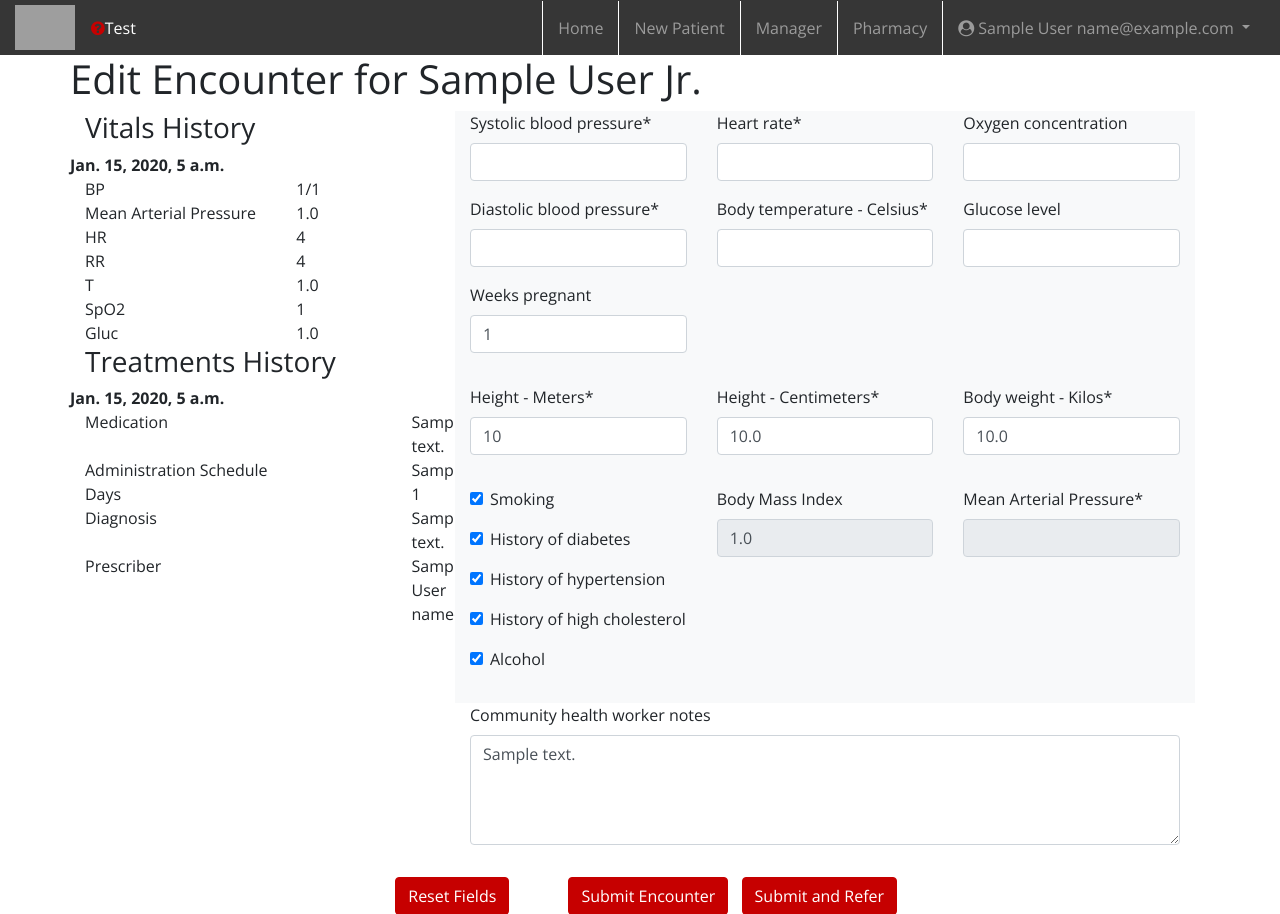
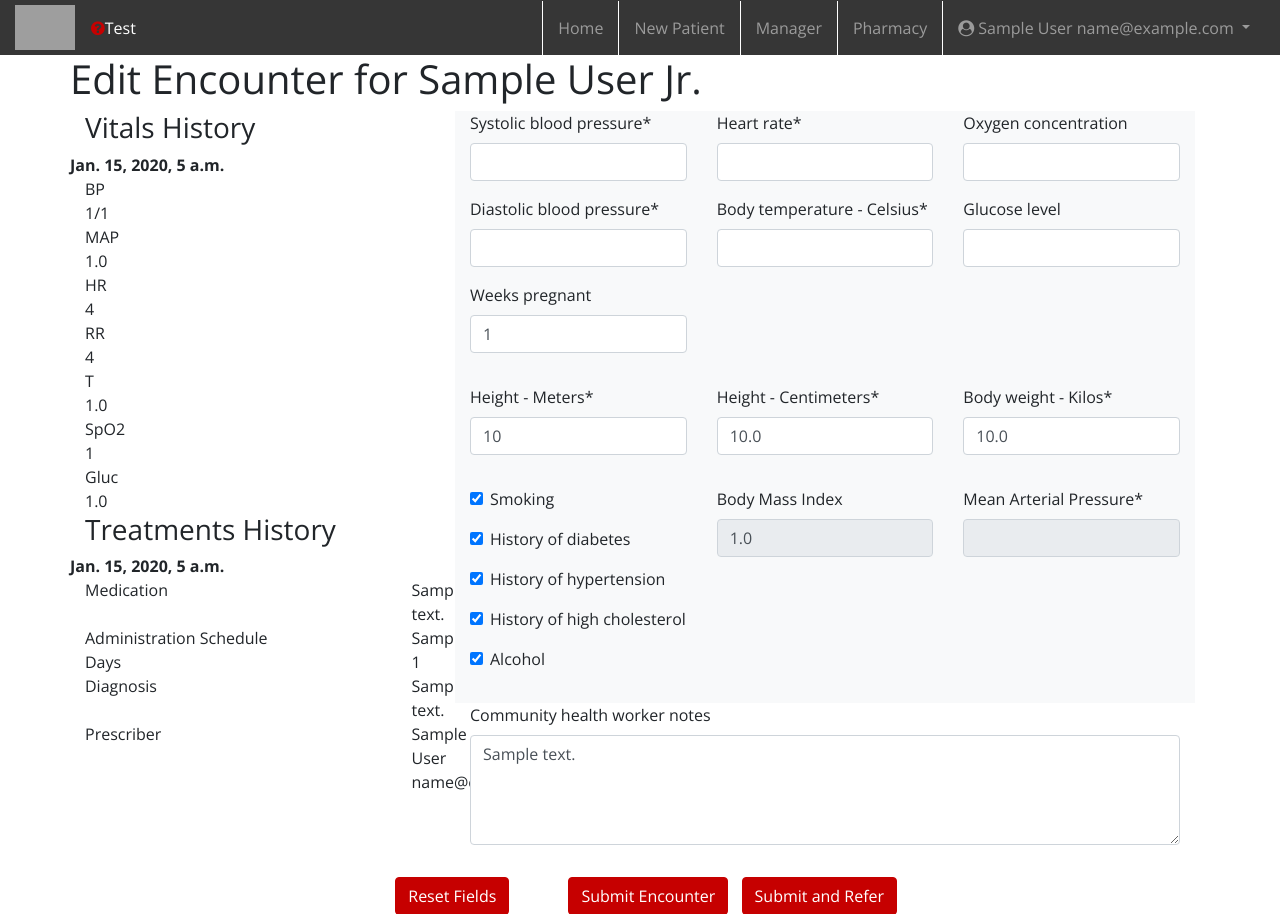
Before and after one commit to FEMR/fEMR-OnChain-Core, a Django app: page /encounter_edit_form_view/1/1 in a window 1280 px wide. Shown: the top 914 px of the page. Run offline with Django 3.2, Linux system fonts and the light colour scheme; a user stored in the database is signed in; data comes from the database, SQL or seed files in the repository; tables that the repository leaves empty hold one stand-in row (values such as "Sample post"); parts of the project's set-up code (start-up, migrations or seed data) failed here and were passed over; some libraries are stand-ins or nearby versions; grey boxes are pictures that could not be loaded.

Commit message:
Visual changes.

```diff
--- a/main/forms.py
+++ b/main/forms.py
@@ -340,7 +340,7 @@ class VitalsForm(ModelForm):
     def save(self, commit=True):
         m = super(VitalsForm, self).save(commit=False)
         if self.unit == 'i':
-            m.body_temperature = (m.body_temperature - 32) * (5/9)
+            m.body_temperature = round((m.body_temperature - 32) * (5/9), 2)
         if commit:
             m.save()
         return m
--- a/main/templates/forms/edit_encounter.html
+++ b/main/templates/forms/edit_encounter.html
@@ -20,7 +20,7 @@
                             <div class="col-md-2">{{ v.systolic_blood_pressure }}/{{ v.diastolic_blood_pressure }}</div>
                         </div>
                         <div class="row">
-                            <div class="col-md-10">Mean Arterial Pressure</div>
+                            <div class="col-md-10">MAP</div>
                             <div class="col-md-2">{{ v.mean_arterial_pressure }}</div>
                         </div>
                         <div class="row">
```
